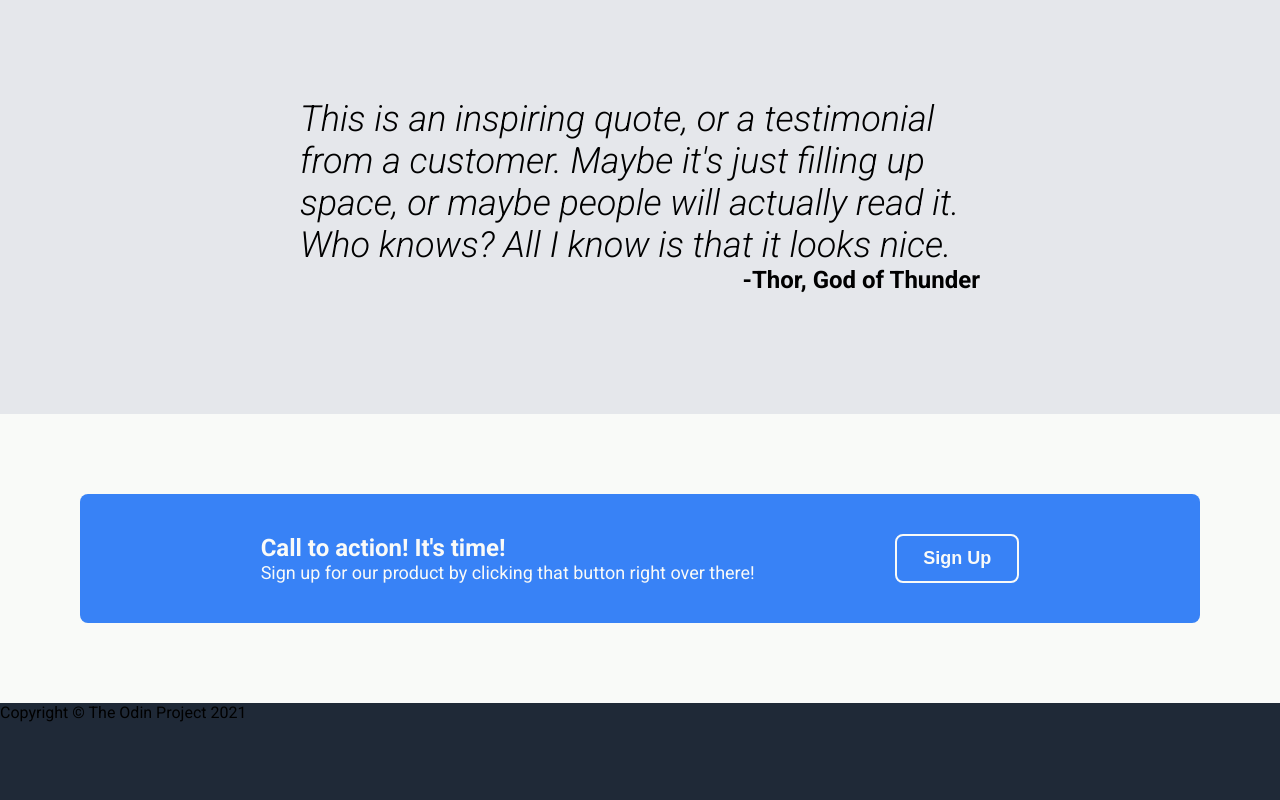
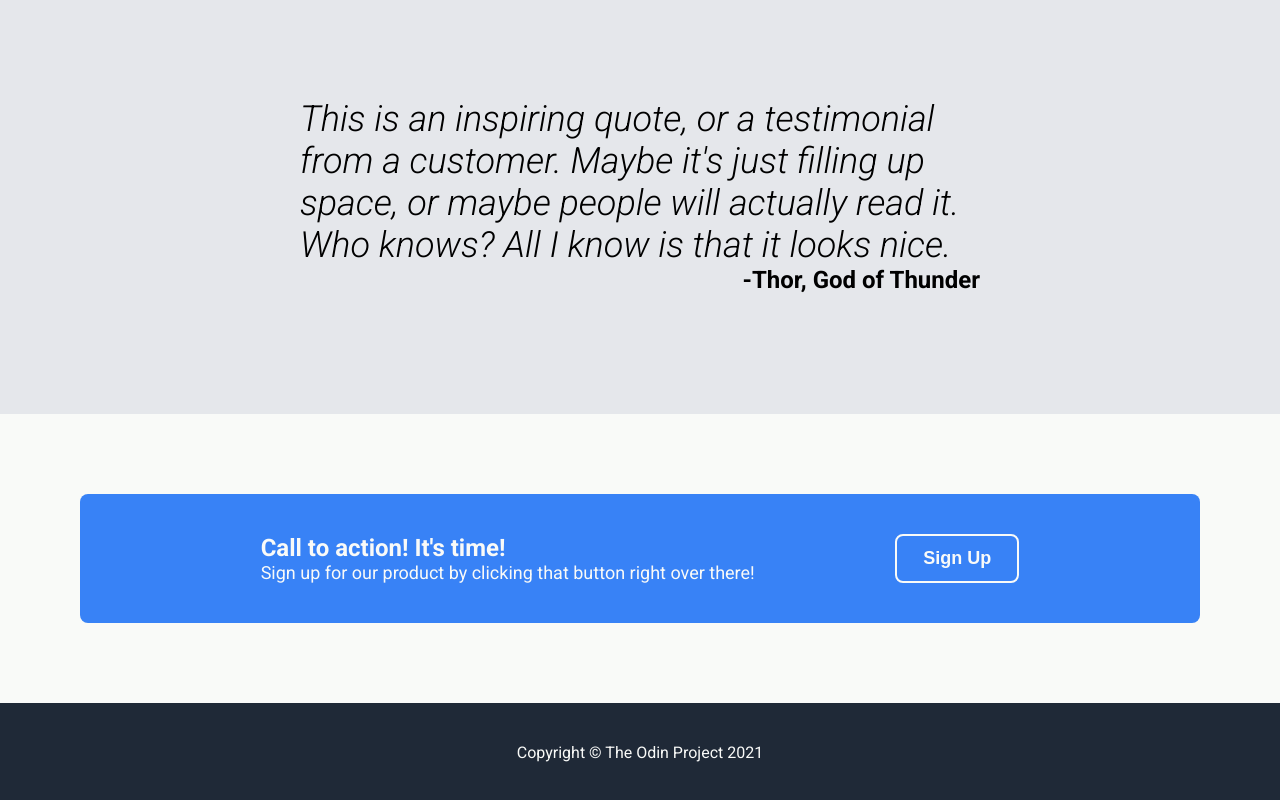
Before and after one commit to ckyever/landing-page, a plain HTML site: page index.html in a window 1280 px wide. Shown: the part 1085-1885 px from the top of the page. Before the commit the page ends 1807 px from the top, so only its background shows below. Drawn offline with Linux system fonts and the light colour scheme.

Commit message:
Add styling to footer

```diff
--- a/styles.css
+++ b/styles.css
@@ -84,6 +84,12 @@ blockquote {
   font-size: 36px;
   font-style: italic;
   font-weight: 300;
+}
+
+footer {
+  padding: 40px;
+  text-align: center;
+  color: var(--main-text-color);
 }
 
 .header-container {
```
